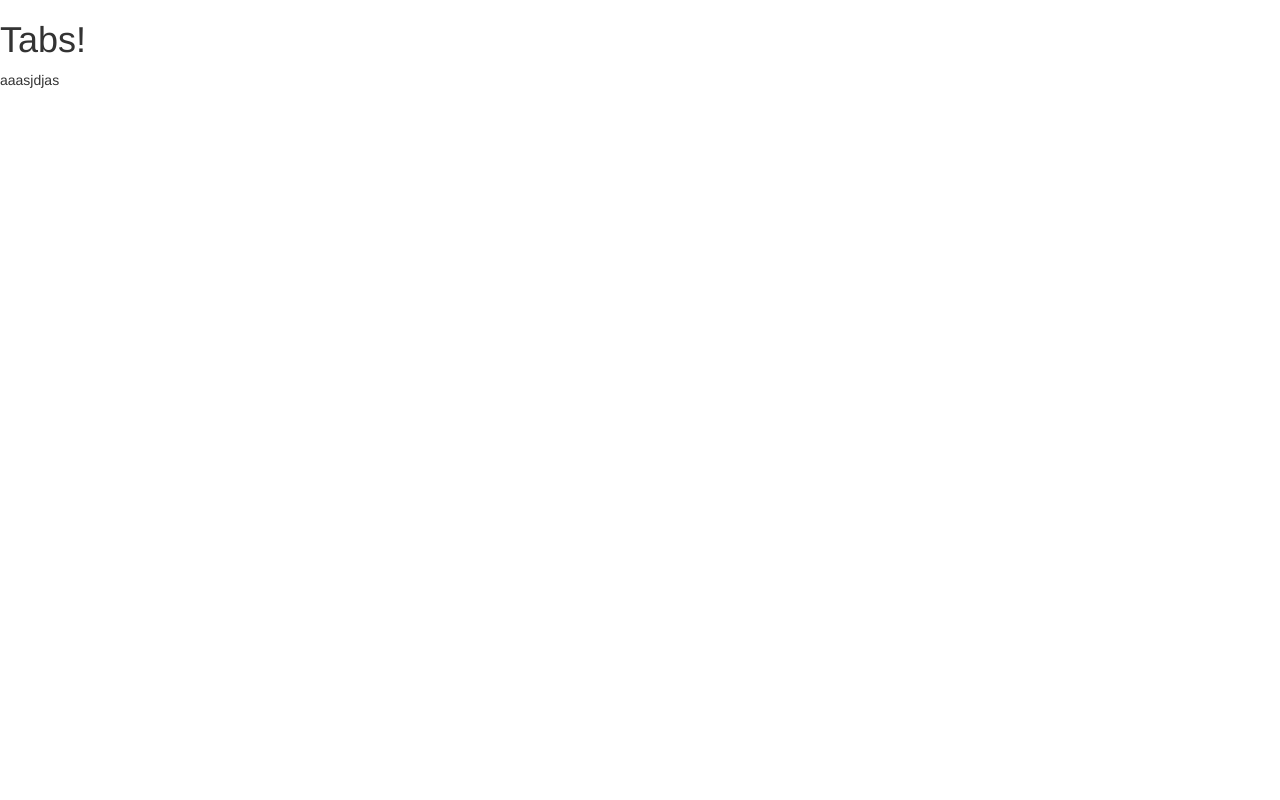
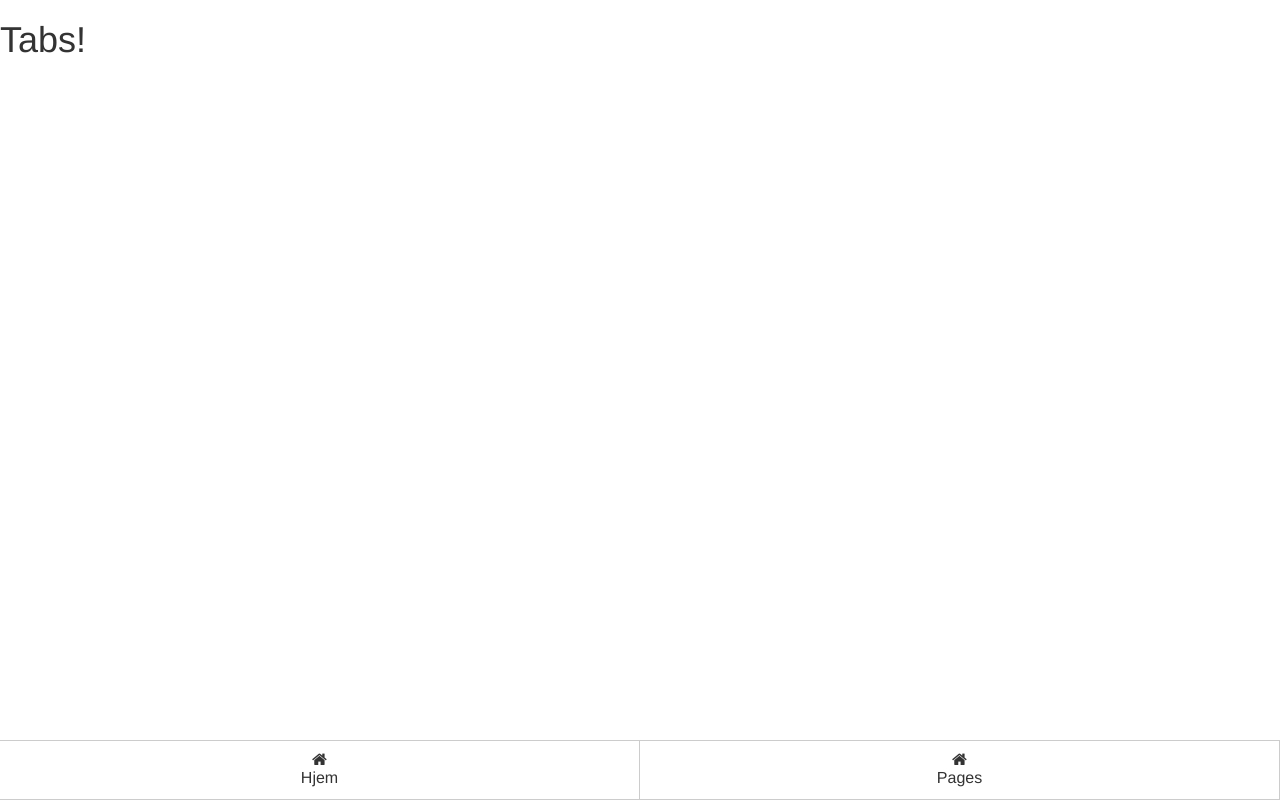
Before and after one commit to ErlendEllingsen/app-tab-bar, a website: page examples/tabs.html in a window 1280 px wide. Drawn offline with nearby package versions, Linux system fonts and the light colour scheme.

Commit message:
edit tabbar.js update readme

```diff
--- a/examples/tabs.html
+++ b/examples/tabs.html
@@ -11,6 +11,7 @@
 
         <!--app-tab-bar-->
         <script src="../tabbar.js"></script>
+        <link rel="stylesheet" href="../tabbar.css">
 
     </head>
     <body>
@@ -19,30 +20,7 @@
 
 
         <div id="tab_bar">
-
-
-            <!--<div class="navigationBarContainer" class="container-fluid" style="display: none;">-->
-                <!--<div id="navigationBar" class="row">-->
-                    <!--<div class="navBtnCtn col-xs-4 col-sm-4 col-md-4 col-lg-4">-->
-                        <!--<button id="tab_booking" data-tab="Timebestilling" type="button" class="navBtn btn btn-default">-->
-                            <!--<i class="fa fa-clock-o" style="display: block;"></i> Timebestilling-->
-                        <!--</button>-->
-                    <!--</div>-->
-                    <!--<div class="navBtnCtn col-xs-4 col-sm-4 col-md-4 col-lg-4">-->
-                        <!--<button id="tab_offers" data-tab="Tilbud" type="button" class="navBtn btn btn-default">-->
-                            <!--<i class="fa fa-bullhorn" style="display: block;"></i> Tilbud-->
-                        <!--</button>-->
-                    <!--</div>-->
-                    <!--<div class="navBtnCtn col-xs-4 col-sm-4 col-md-4 col-lg-4">-->
-                        <!--<button id="tab_settings" data-tab="Instillinger" type="button" class="navBtn btn btn-default">-->
-                            <!--<i class="fa fa-cog" style="display: block;"></i> Instillinger-->
-                        <!--</button>-->
-                    <!--</div>-->
-                <!--</div>-->
-
-
-
-            <!--</div>-->
+        </div>
 
     </body>
 
--- a/tabbar.js
+++ b/tabbar.js
@@ -39,6 +39,7 @@ AppTabBar.Tabbar = function(nodeId) {
 	//--- CALCULATION METHODS ---
 	this.calculation = {};
 	this.calculation.id = 0;
+	this.calculation.columnsCalculated = null;
 
 	this.calculation.uniqueId = function() {
 		self.calculation.id++;
@@ -54,8 +55,7 @@ AppTabBar.Tabbar = function(nodeId) {
 			throw 'calculateColumns invalid_columns';
 		}
 
-		return columns;
-
+		self.calculation.columnsCalculated = columns;
 		//	2,3,4,6,12
 
 	}
@@ -64,22 +64,17 @@ AppTabBar.Tabbar = function(nodeId) {
 	//--- TABS FUNCTIONS ---
 	this.addTab = function(name, icon){
 
-
 		var tabId = self.calculation.uniqueId();
 
 		//Create object.
 		var obj = '<div data-tab-bar-id="'  + tabId + '">hello</div>';
 		obj = $.parseHTML(obj);
 
-		var tab = new AppTabBar.Tab(tabId, obj, self);
+		var tab = new AppTabBar.Tab(tabId, obj, name, icon, self);
 
 		self.tabs.tabs_objects.push(tab);
 
-
-
-		// self.tabs.tabs_objects.push()
-
-		// self.obj.html(obj);
+		return tabId;
 
 	}
 
@@ -87,12 +82,33 @@ AppTabBar.Tabbar = function(nodeId) {
 
 	this.render = function() {
 
+		//PREPARE DATA
+		self.calculation.calculateColumns();
+
+		//RENDER
+
 		//Empty div
 		$(self.obj).html('');
 
 		//Generate container
-		$(self.obj).html('aaasjdjas');
+		$(self.obj).html('' +
+			'<div data-tab-bar-controller="container" class="navigationBarContainer container-fluid" style="display: block;">' +
+			'	<div data-tab-bar-controller="bar" class="navigationBar row">' +
+			'	</div>' +
+			'</div>'
+		);
 
+		//Load objects
+		var bar_obj = $(self.obj).find('div[data-tab-bar-controller="bar"]');
+
+		//Add tabs
+		for (var i = 0; i < self.tabs.tabs_objects.length; i++) {
+			var tab = self.tabs.tabs_objects[i];
+			var tabCode = tab.renderCode();
+			$(bar_obj).append(tabCode);
+		}
+
+		//end render
 	}
 
 	this.bind = function() {
@@ -106,12 +122,26 @@ AppTabBar.Tabbar = function(nodeId) {
 }
 
 
-AppTabBar.Tab = function(id, obj, tabbar) {
+AppTabBar.Tab = function(id, obj, name, icon, tabbar) {
 	var self = this;
 	this.tabbar = tabbar;
 
 	this.id = id;
 	this.obj = obj;
+	this.name = name;
+	this.icon = icon;
+
+	this.renderCode = function() {
+
+		var cols = self.tabbar.calculation.columnsCalculated;
+
+		return '' +
+			'<div class="navBtnCtn col-xs-' + cols + ' col-sm-' + cols + ' col-md-' + cols + ' col-lg-' + cols + '">' +
+			'	<button data-tab="' + self.id + '" type="button" class="navBtn btn btn-default">' +
+			'		<i class="fa ' + self.icon + '" style="display: block;"></i> ' + self.name +
+			'	</button>' +
+			'</div>';
+	}
 
 }
 
@@ -123,7 +153,8 @@ $(document).ready(function() {
 	tabbar.init();
 
 	//Add tabs
-	tabbar.addTab('hello', 'hello');
+	tabbar.addTab('Hjem', 'fa-home');
+	tabbar.addTab('Pages', 'fa-home');
 
 	//Render the tabbar.
 	tabbar.render();
```
Also changed, not shown: README.md.
